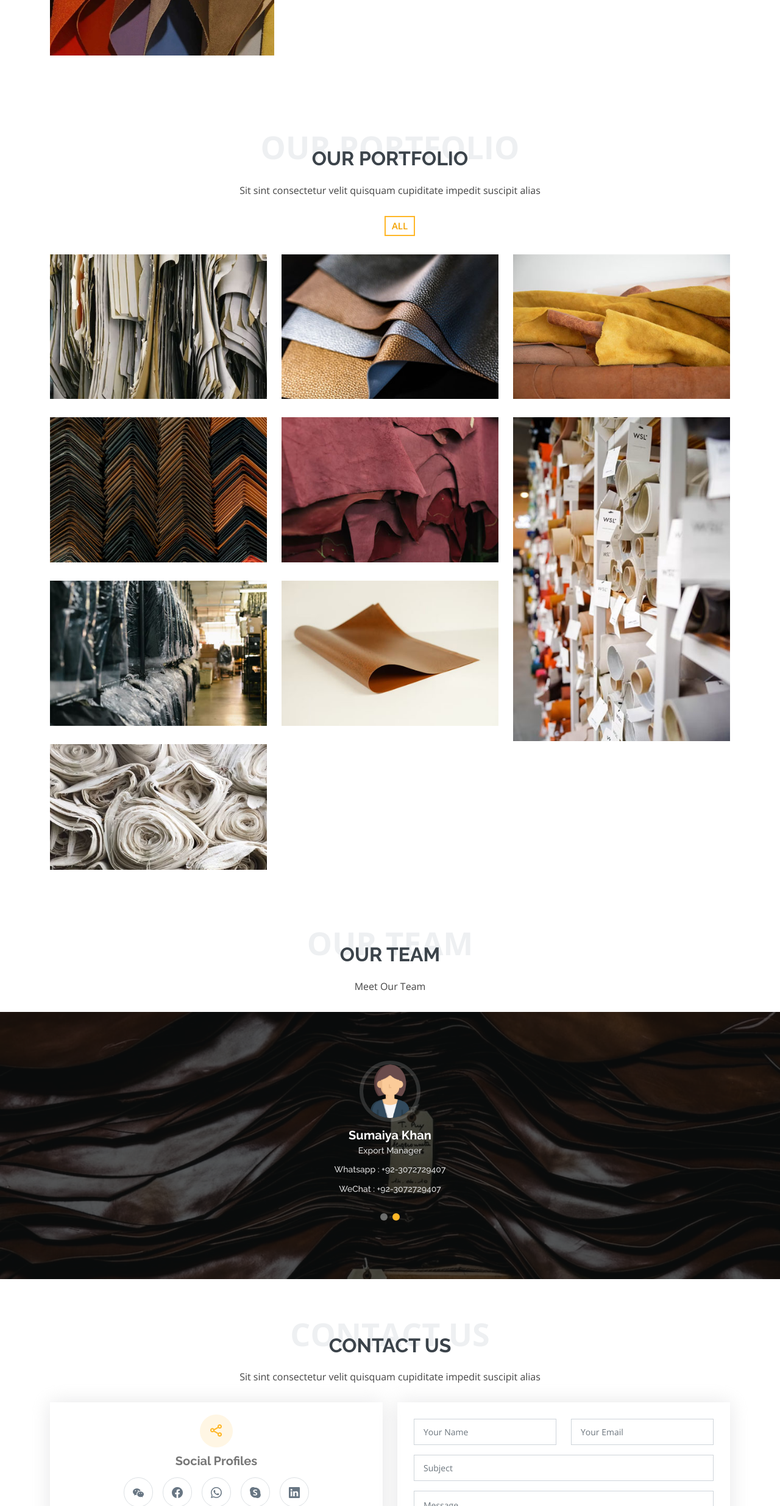
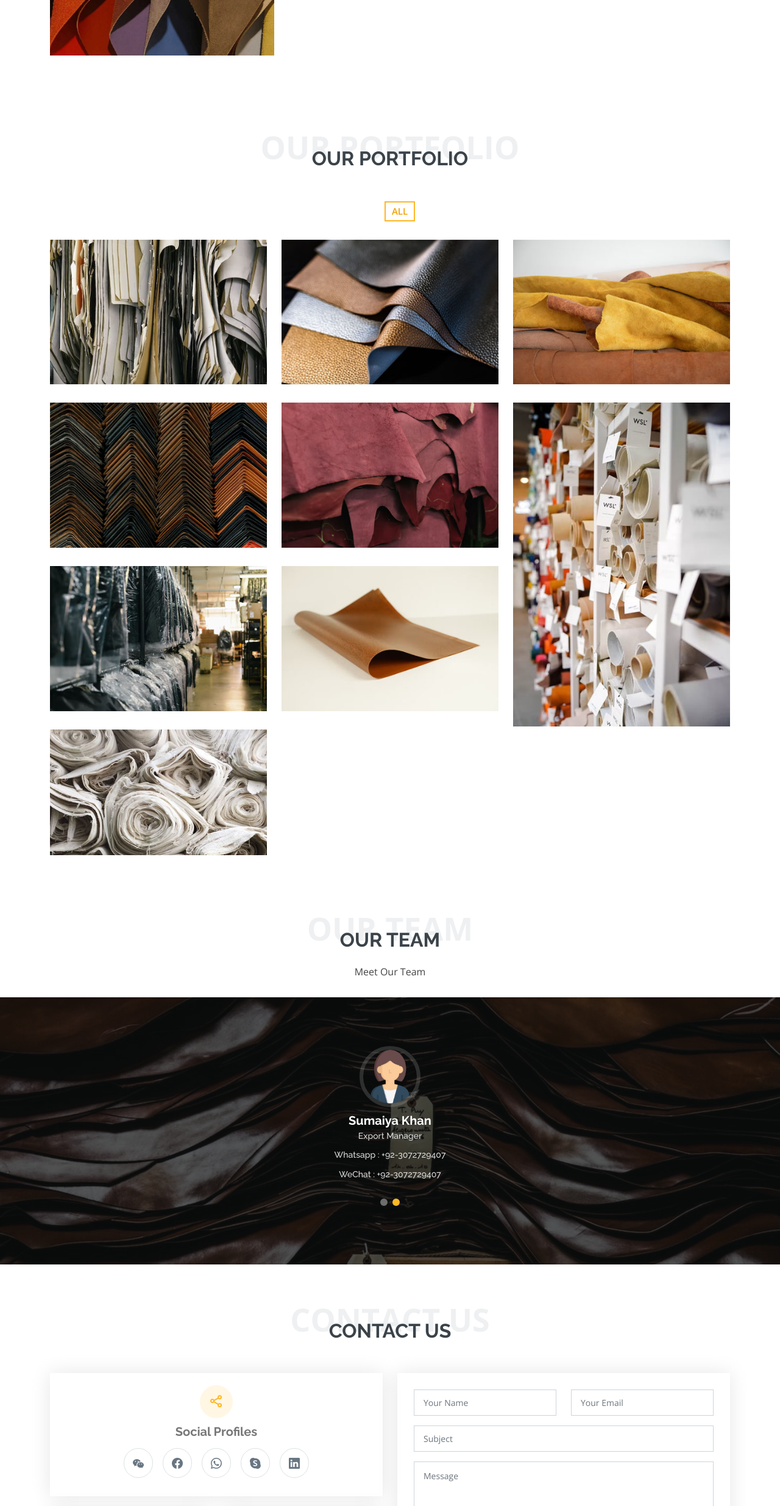
Before and after one commit to tauheedoverseas/tauheedoverseasinternational, a plain HTML site: page index.html in a window 1280 px wide. Shown: the part 1459-3928 px from the top of the page at 61% size. Drawn offline with nearby package versions, Linux system fonts and the light colour scheme.

Commit message:
number update

```diff
--- a/index.html
+++ b/index.html
@@ -166,7 +166,7 @@
         <div class="section-title">
           <span>Our Portfolio</span>
           <h2>Our Portfolio</h2>
-          <p>Sit sint consectetur velit quisquam cupiditate impedit suscipit alias</p>
+          <!-- <p>Sit sint consectetur velit quisquam cupiditate impedit suscipit alias</p> -->
         </div>
 
         <ul id="portfolio-flters" class="d-flex justify-content-center">
@@ -333,7 +333,7 @@
         <div class="section-title">
           <span>Contact Us</span>
           <h2>Contact Us</h2>
-          <p>Sit sint consectetur velit quisquam cupiditate impedit suscipit alias</p>
+          <!-- <p>Sit sint consectetur velit quisquam cupiditate impedit suscipit alias</p> -->
         </div>
 
         <div class="row">
```
